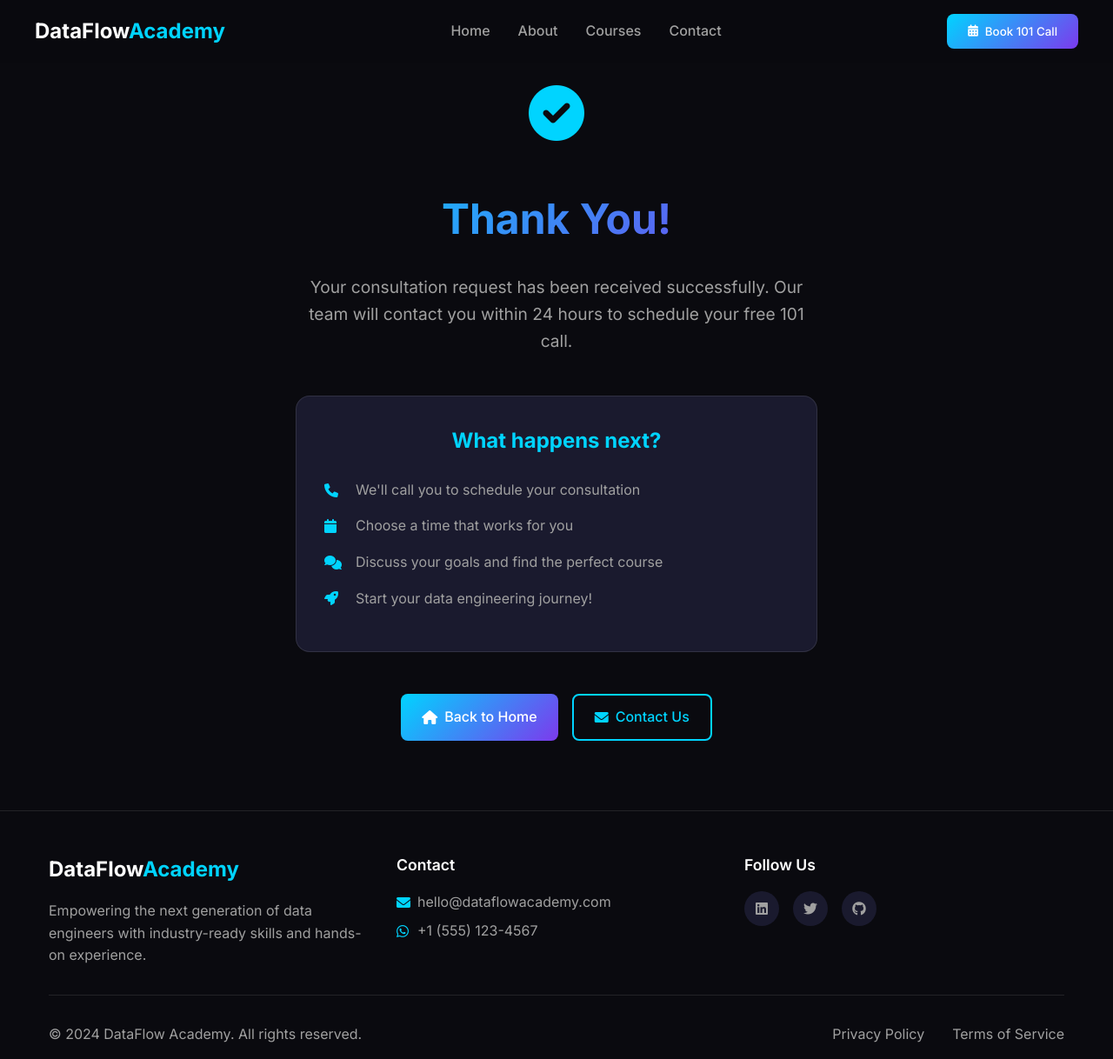
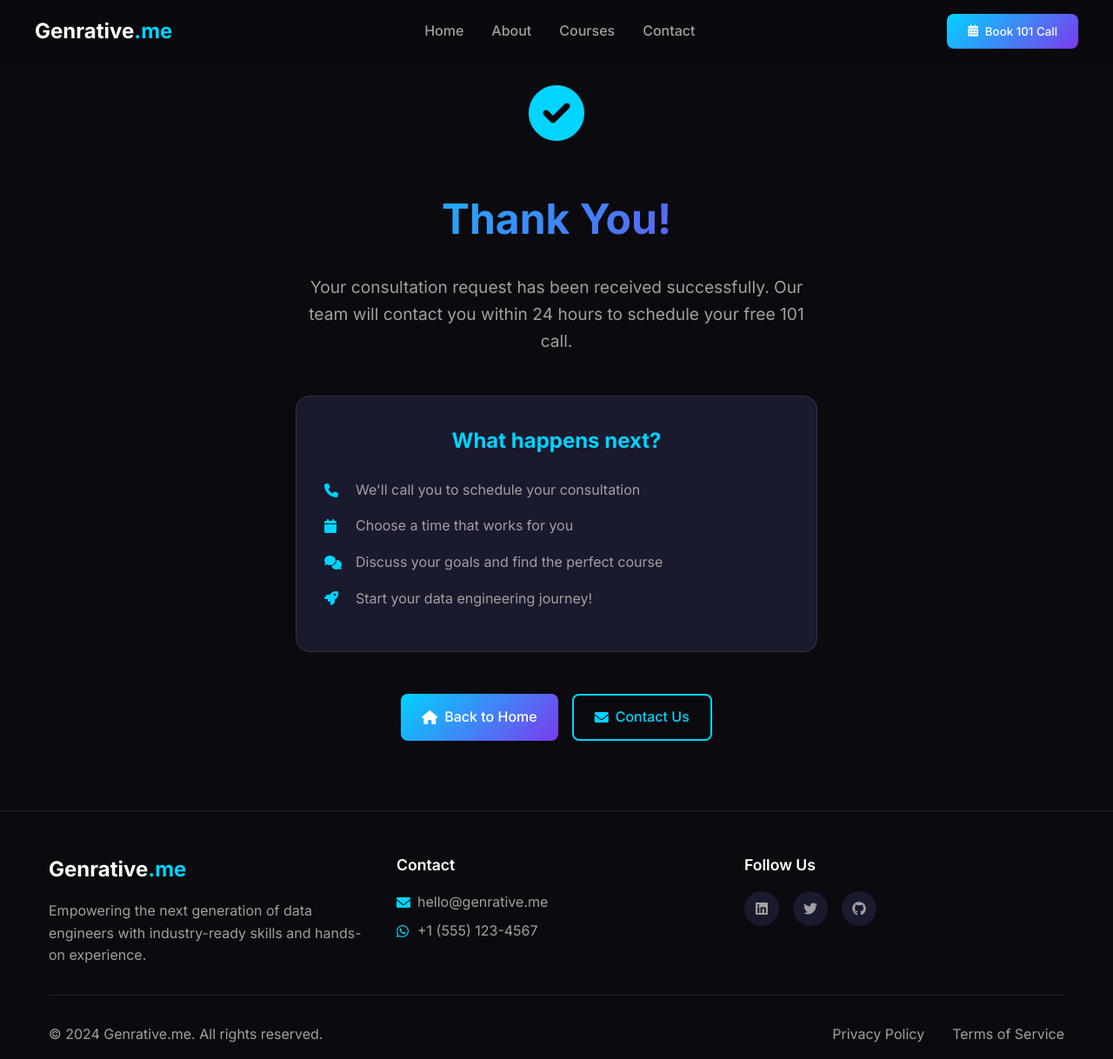
Before and after one commit to heighterses/genrative.me, a Flask app: page /thank-you in a window 1280 px wide. Shown: the whole page at 87% size. Run offline with Flask 3, Linux system fonts and the light colour scheme.

Commit message:
Change the keywords to Genrative.me

```diff
--- a/templates/base.html
+++ b/templates/base.html
@@ -3,7 +3,7 @@
 <head>
     <meta charset="UTF-8">
     <meta name="viewport" content="width=device-width, initial-scale=1.0">
-    <title>{% block title %}DataFlow Academy - Master Data Engineering{% endblock %}</title>
+    <title>{% block title %}Genrative.me - Master Data Engineering{% endblock %}</title>
     <meta name="description" content="Learn Data Engineering in 1-3 months. Master pipelines, SQL, Python, Spark, and cloud workflows. Book your free consultation today.">
 
     <!-- Fonts -->
@@ -22,7 +22,7 @@
     <header class="header">
         <nav class="nav container">
             <div class="nav__brand">
-                <h2 class="nav__logo">DataFlow<span class="accent">Academy</span></h2>
+                <h2 class="nav__logo">Genrative<span class="accent">.me</span></h2>
             </div>
 
             <div class="nav__menu" id="nav-menu">
@@ -64,7 +64,7 @@
         <div class="container">
             <div class="footer__content">
                 <div class="footer__section">
-                    <h3 class="footer__title">DataFlow<span class="accent">Academy</span></h3>
+                    <h3 class="footer__title">Genrative<span class="accent">.me</span></h3>
                     <p class="footer__description">
                         Empowering the next generation of data engineers with industry-ready skills and hands-on experience.
                     </p>
@@ -73,7 +73,7 @@
                 <div class="footer__section">
                     <h4 class="footer__subtitle">Contact</h4>
                     <div class="footer__contact">
-                        <p><i class="fas fa-envelope"></i> hello@dataflowacademy.com</p>
+                        <p><i class="fas fa-envelope"></i> hello@genrative.me</p>
                         <p><i class="fab fa-whatsapp"></i> +1 (555) 123-4567</p>
                     </div>
                 </div>
@@ -89,7 +89,7 @@
             </div>
 
             <div class="footer__bottom">
-                <p>&copy; 2024 DataFlow Academy. All rights reserved.</p>
+                <p>&copy; 2024 Genrative.me. All rights reserved.</p>
                 <div class="footer__links">
                     <a href="#" class="footer__link">Privacy Policy</a>
                     <a href="#" class="footer__link">Terms of Service</a>
--- a/templates/thank_you.html
+++ b/templates/thank_you.html
@@ -1,6 +1,6 @@
 {% extends "base.html" %}
 
-{% block title %}Thank You - DataFlow Academy{% endblock %}
+{% block title %}Thank You - Genrative.me{% endblock %}
 
 {% block content %}
 <section class="thank-you">
@@ -33,7 +33,7 @@
                     Back to Home
                 </a>
 
-                <a href="mailto:hello@dataflowacademy.com" class="btn btn--outline">
+                <a href="mailto:hello@genrative.me" class="btn btn--outline">
                     <i class="fas fa-envelope"></i>
                     Contact Us
                 </a>
```
Also changed, not shown: README.md.
